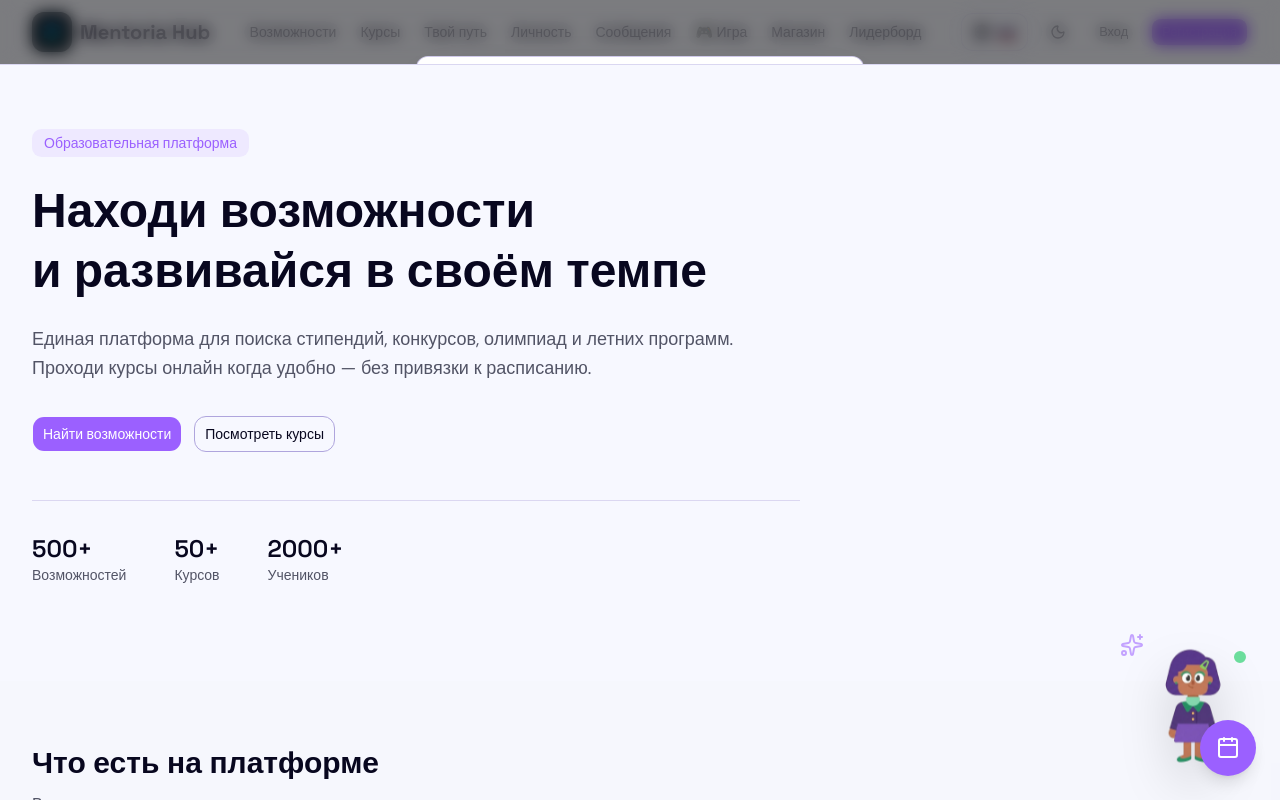
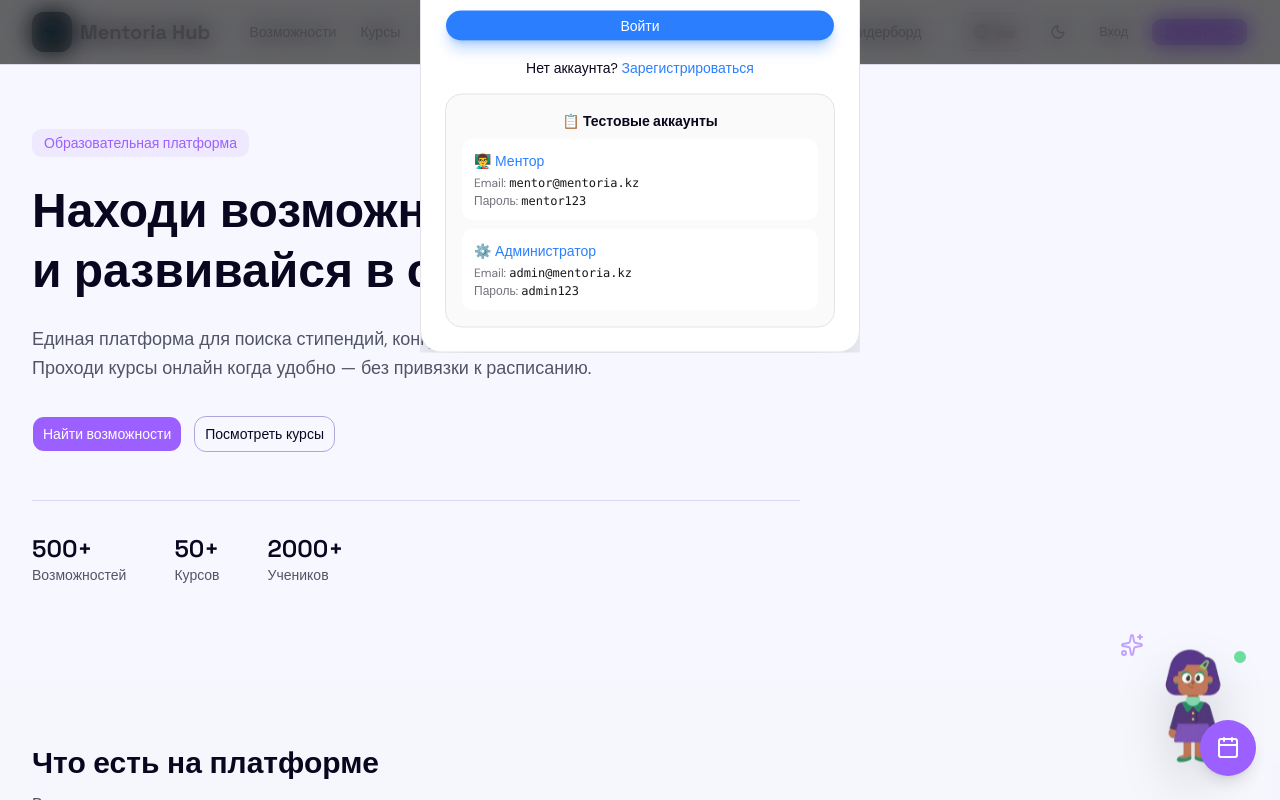
Before and after one commit to ulacoder/mentoria-hub, a Next.js app: page / in a window 1280 px wide. Both pictures are taken after a click on the button "Вход". Shown: the top 800 px of the page. Built offline with nearby package versions, Linux system fonts and the light colour scheme.

Commit message:
redesign: rebuild auth modal with proper z-index layering

```diff
--- a/src/components/auth-modal.tsx
+++ b/src/components/auth-modal.tsx
@@ -3,7 +3,7 @@
 import { useState } from "react";
 import { useRouter } from "next/navigation";
 import { Button } from "@/components/ui/button";
-import { X, Mail, Lock, User, GraduationCapIcon } from "lucide-react";
+import { X, Mail, Lock, User } from "lucide-react";
 import { useAuth } from "@/contexts/auth-context";
 
 interface AuthModalProps {
@@ -61,7 +61,6 @@ export function AuthModal({ isOpen, onClose, redirectTo }: AuthModalProps) {
       );
       if (success) {
         onClose();
-        // Redirect students to profile setup
         if (formData.role === "student") {
           setTimeout(() => router.push("/profile/setup"), 100);
         } else if (redirectTo) {
@@ -84,21 +83,30 @@ export function AuthModal({ isOpen, onClose, redirectTo }: AuthModalProps) {
   };
 
   return (
-    <div className="fixed inset-0 z-[999] flex items-start justify-center bg-black/50 backdrop-blur-sm p-4 sm:p-6 overflow-y-auto">
-      <div className="bg-card border border-border/60 rounded-lg w-full max-w-md my-8 max-h-[calc(100vh-4rem)] shadow-2xl">
-        <div className="sticky top-0 bg-card border-b border-border/40 p-4 flex items-center justify-between z-10 rounded-t-lg">
-          <h2 className="text-xl font-heading font-bold">
-            {mode === "login" ? "Вход в аккаунт" : "Регистрация"}
+    <>
+      <div
+        className="fixed inset-0 bg-black/60 backdrop-blur-md z-[9998]"
+        onClick={onClose}
+      />
+
+      <div className="fixed left-1/2 top-1/2 -translate-x-1/2 -translate-y-1/2 z-[9999] w-[95vw] max-w-[440px] max-h-[90vh] overflow-hidden">
+        <div className="bg-white dark:bg-zinc-900 rounded-2xl shadow-2xl border border-zinc-200 dark:border-zinc-800 overflow-hidden">
+          <div className="flex items-center justify-between p-6 border-b border-zinc-200 dark:border-zinc-800">
+            <h2 className="text-2xl font-bold">
+              {mode === "login" ? "Вход" : "Регистрация"}
             </h2>
-          <button onClick={onClose} className="p-2 hover:bg-muted rounded-lg transition-colors">
+            <button
+              onClick={onClose}
+              className="p-2 hover:bg-zinc-100 dark:hover:bg-zinc-800 rounded-lg transition-colors"
+            >
               <X className="w-5 h-5" />
             </button>
           </div>
 
-        <div className="max-h-[calc(100vh-8rem)] overflow-y-auto">
+          <div className="overflow-y-auto max-h-[calc(90vh-80px)]">
             <form onSubmit={handleSubmit} className="p-6 space-y-4">
               {error && (
-            <div className="bg-destructive/10 text-destructive text-sm p-3 rounded-lg">
+                <div className="bg-red-50 dark:bg-red-950/30 text-red-600 dark:text-red-400 text-sm p-3 rounded-lg border border-red-200 dark:border-red-900">
                   {error}
                 </div>
               )}
@@ -108,12 +116,12 @@ export function AuthModal({ isOpen, onClose, redirectTo }: AuthModalProps) {
                   <div>
                     <label className="block text-sm font-medium mb-2">Имя</label>
                     <div className="relative">
-                  <User className="absolute left-3 top-1/2 -translate-y-1/2 w-4 h-4 text-muted-foreground" />
+                      <User className="absolute left-3 top-1/2 -translate-y-1/2 w-5 h-5 text-zinc-400" />
                       <input
                         type="text"
                         value={formData.name}
                         onChange={(e) => setFormData({ ...formData, name: e.target.value })}
-                    className="w-full pl-10 pr-4 py-2 bg-background border border-border/60 rounded-lg focus:outline-none focus:ring-2 focus:ring-primary"
+                        className="w-full pl-11 pr-4 py-3 bg-zinc-50 dark:bg-zinc-800 border border-zinc-200 dark:border-zinc-700 rounded-xl focus:outline-none focus:ring-2 focus:ring-blue-500 transition-all"
                         placeholder="Ваше имя"
                         required
                       />
@@ -123,45 +131,25 @@ export function AuthModal({ isOpen, onClose, redirectTo }: AuthModalProps) {
                   <div>
                     <label className="block text-sm font-medium mb-2">Роль</label>
                     <div className="grid grid-cols-3 gap-2">
+                      {[
+                        { value: "student", emoji: "🎓", label: "Студент" },
+                        { value: "mentor", emoji: "👨‍🏫", label: "Ментор" },
+                        { value: "admin", emoji: "⚙️", label: "Админ" }
+                      ].map((role) => (
                         <button
+                          key={role.value}
                           type="button"
-                    onClick={() => setFormData({ ...formData, role: "student" })}
-                    className={`p-3 rounded-lg border-2 transition-all ${
-                      formData.role === "student"
-                        ? "border-primary bg-primary/10"
-                        : "border-border/60 hover:border-primary/40"
+                          onClick={() => setFormData({ ...formData, role: role.value as any })}
+                          className={`p-3 rounded-xl border-2 transition-all ${
+                            formData.role === role.value
+                              ? "border-blue-500 bg-blue-50 dark:bg-blue-950/30"
+                              : "border-zinc-200 dark:border-zinc-700 hover:border-blue-300 dark:hover:border-blue-700"
                           }`}
                         >
-                    <div className="text-2xl mb-1">🎓</div>
-                    <div className="text-xs font-medium">Студент</div>
-                    <div className="text-[10px] text-muted-foreground mt-1">Учусь и развиваюсь</div>
+                          <div className="text-2xl mb-1">{role.emoji}</div>
+                          <div className="text-xs font-medium">{role.label}</div>
                         </button>
-                  <button
-                    type="button"
-                    onClick={() => setFormData({ ...formData, role: "mentor" })}
-                    className={`p-3 rounded-lg border-2 transition-all ${
-                      formData.role === "mentor"
-                        ? "border-primary bg-primary/10"
-                        : "border-border/60 hover:border-primary/40"
-                    }`}
-                  >
-                    <div className="text-2xl mb-1">👨‍🏫</div>
-                    <div className="text-xs font-medium">Ментор</div>
-                    <div className="text-[10px] text-muted-foreground mt-1">Помогаю студентам</div>
-                  </button>
-                  <button
-                    type="button"
-                    onClick={() => setFormData({ ...formData, role: "admin" })}
-                    className={`p-3 rounded-lg border-2 transition-all ${
-                      formData.role === "admin"
-                        ? "border-primary bg-primary/10"
-                        : "border-border/60 hover:border-primary/40"
-                    }`}
-                  >
-                    <div className="text-2xl mb-1">⚙️</div>
-                    <div className="text-xs font-medium">Админ</div>
-                    <div className="text-[10px] text-muted-foreground mt-1">Управляю платформой</div>
-                  </button>
+                      ))}
                     </div>
                   </div>
 
@@ -172,27 +160,26 @@ export function AuthModal({ isOpen, onClose, redirectTo }: AuthModalProps) {
                         <select
                           value={formData.grade}
                           onChange={(e) => setFormData({ ...formData, grade: e.target.value })}
-                      className="w-full px-4 py-2 bg-background border border-border/60 rounded-lg focus:outline-none focus:ring-2 focus:ring-primary"
+                          className="w-full px-4 py-3 bg-zinc-50 dark:bg-zinc-800 border border-zinc-200 dark:border-zinc-700 rounded-xl focus:outline-none focus:ring-2 focus:ring-blue-500"
                         >
-                      <option>8 класс</option>
-                      <option>9 класс</option>
-                      <option>10 класс</option>
-                      <option>11 класс</option>
+                          {["8 класс", "9 класс", "10 класс", "11 класс"].map(grade => (
+                            <option key={grade}>{grade}</option>
+                          ))}
                         </select>
                       </div>
 
                       <div>
-                    <label className="block text-sm font-medium mb-2">Интересы (выберите минимум 1)</label>
+                        <label className="block text-sm font-medium mb-2">Интересы (минимум 1)</label>
                         <div className="flex flex-wrap gap-2">
                           {interestOptions.map((interest) => (
                             <button
                               key={interest}
                               type="button"
                               onClick={() => toggleInterest(interest)}
-                          className={`px-3 py-1 rounded-full text-sm transition-all ${
+                              className={`px-4 py-2 rounded-full text-sm font-medium transition-all ${
                                 formData.interests.includes(interest)
-                              ? "bg-primary text-white"
-                              : "bg-muted hover:bg-muted/80"
+                                  ? "bg-blue-500 text-white shadow-lg shadow-blue-500/30"
+                                  : "bg-zinc-100 dark:bg-zinc-800 hover:bg-zinc-200 dark:hover:bg-zinc-700"
                               }`}
                             >
                               {interest}
@@ -208,12 +195,12 @@ export function AuthModal({ isOpen, onClose, redirectTo }: AuthModalProps) {
               <div>
                 <label className="block text-sm font-medium mb-2">Email</label>
                 <div className="relative">
-              <Mail className="absolute left-3 top-1/2 -translate-y-1/2 w-4 h-4 text-muted-foreground" />
+                  <Mail className="absolute left-3 top-1/2 -translate-y-1/2 w-5 h-5 text-zinc-400" />
                   <input
                     type="email"
                     value={formData.email}
                     onChange={(e) => setFormData({ ...formData, email: e.target.value })}
-                className="w-full pl-10 pr-4 py-2 bg-background border border-border/60 rounded-lg focus:outline-none focus:ring-2 focus:ring-primary"
+                    className="w-full pl-11 pr-4 py-3 bg-zinc-50 dark:bg-zinc-800 border border-zinc-200 dark:border-zinc-700 rounded-xl focus:outline-none focus:ring-2 focus:ring-blue-500 transition-all"
                     placeholder="email@example.com"
                     required
                   />
@@ -223,12 +210,12 @@ export function AuthModal({ isOpen, onClose, redirectTo }: AuthModalProps) {
               <div>
                 <label className="block text-sm font-medium mb-2">Пароль</label>
                 <div className="relative">
-              <Lock className="absolute left-3 top-1/2 -translate-y-1/2 w-4 h-4 text-muted-foreground" />
+                  <Lock className="absolute left-3 top-1/2 -translate-y-1/2 w-5 h-5 text-zinc-400" />
                   <input
                     type="password"
                     value={formData.password}
                     onChange={(e) => setFormData({ ...formData, password: e.target.value })}
-                className="w-full pl-10 pr-4 py-2 bg-background border border-border/60 rounded-lg focus:outline-none focus:ring-2 focus:ring-primary"
+                    className="w-full pl-11 pr-4 py-3 bg-zinc-50 dark:bg-zinc-800 border border-zinc-200 dark:border-zinc-700 rounded-xl focus:outline-none focus:ring-2 focus:ring-blue-500 transition-all"
                     placeholder="••••••••"
                     required
                     minLength={6}
@@ -236,7 +223,10 @@ export function AuthModal({ isOpen, onClose, redirectTo }: AuthModalProps) {
                 </div>
               </div>
 
-          <Button type="submit" className="w-full bg-primary hover:bg-primary/90">
+              <Button
+                type="submit"
+                className="w-full bg-blue-500 hover:bg-blue-600 text-white py-3 rounded-xl font-medium shadow-lg shadow-blue-500/30 transition-all"
+              >
                 {mode === "login" ? "Войти" : "Зарегистрироваться"}
               </Button>
 
@@ -250,7 +240,7 @@ export function AuthModal({ isOpen, onClose, redirectTo }: AuthModalProps) {
                         setMode("register");
                         setError("");
                       }}
-                  className="text-primary hover:underline font-medium"
+                      className="text-blue-500 hover:text-blue-600 font-medium"
                     >
                       Зарегистрироваться
                     </button>
@@ -264,7 +254,7 @@ export function AuthModal({ isOpen, onClose, redirectTo }: AuthModalProps) {
                         setMode("login");
                         setError("");
                       }}
-                  className="text-primary hover:underline font-medium"
+                      className="text-blue-500 hover:text-blue-600 font-medium"
                     >
                       Войти
                     </button>
@@ -273,23 +263,23 @@ export function AuthModal({ isOpen, onClose, redirectTo }: AuthModalProps) {
               </div>
 
               {mode === "login" && (
-            <div className="mt-4 p-4 bg-muted/50 rounded-lg border border-border/40 text-sm space-y-3">
+                <div className="mt-4 p-4 bg-zinc-50 dark:bg-zinc-800 rounded-xl border border-zinc-200 dark:border-zinc-700 text-sm space-y-3">
                   <h3 className="font-semibold text-center mb-2">📋 Тестовые аккаунты</h3>
 
                   <div className="space-y-2">
-                <div className="bg-background/80 p-3 rounded-md">
-                  <div className="font-medium text-primary mb-1">👨‍🏫 Ментор</div>
-                  <div className="text-xs text-muted-foreground space-y-0.5">
-                    <div>Email: <span className="font-mono text-foreground">mentor@mentoria.kz</span></div>
-                    <div>Пароль: <span className="font-mono text-foreground">mentor123</span></div>
+                    <div className="bg-white dark:bg-zinc-900 p-3 rounded-lg">
+                      <div className="font-medium text-blue-500 mb-1">👨‍🏫 Ментор</div>
+                      <div className="text-xs text-zinc-500 space-y-0.5">
+                        <div>Email: <span className="font-mono text-zinc-900 dark:text-zinc-100">mentor@mentoria.kz</span></div>
+                        <div>Пароль: <span className="font-mono text-zinc-900 dark:text-zinc-100">mentor123</span></div>
                       </div>
                     </div>
 
-                <div className="bg-background/80 p-3 rounded-md">
-                  <div className="font-medium text-primary mb-1">⚙️ Администратор</div>
-                  <div className="text-xs text-muted-foreground space-y-0.5">
-                    <div>Email: <span className="font-mono text-foreground">admin@mentoria.kz</span></div>
-                    <div>Пароль: <span className="font-mono text-foreground">admin123</span></div>
+                    <div className="bg-white dark:bg-zinc-900 p-3 rounded-lg">
+                      <div className="font-medium text-blue-500 mb-1">⚙️ Администратор</div>
+                      <div className="text-xs text-zinc-500 space-y-0.5">
+                        <div>Email: <span className="font-mono text-zinc-900 dark:text-zinc-100">admin@mentoria.kz</span></div>
+                        <div>Пароль: <span className="font-mono text-zinc-900 dark:text-zinc-100">admin123</span></div>
                       </div>
                     </div>
                   </div>
@@ -297,12 +287,12 @@ export function AuthModal({ isOpen, onClose, redirectTo }: AuthModalProps) {
               )}
 
               {mode === "register" && formData.role === "student" && (
-            <div className="mt-4 p-4 bg-blue-500/10 rounded-lg border border-blue-500/30 text-sm">
+                <div className="mt-4 p-4 bg-blue-50 dark:bg-blue-950/30 rounded-xl border border-blue-200 dark:border-blue-900 text-sm">
                   <div className="flex gap-2 items-start">
                     <div className="text-lg">💡</div>
                     <div>
                       <div className="font-semibold text-blue-600 dark:text-blue-400 mb-1">Для студентов</div>
-                  <div className="text-xs text-muted-foreground">
+                      <div className="text-xs text-zinc-600 dark:text-zinc-400">
                         Создавайте аккаунт самостоятельно, чтобы указать свои интересы и пройти тест на тип личности.
                         Это поможет платформе подобрать для вас персонализированные курсы и менторов!
                       </div>
@@ -314,5 +304,6 @@ export function AuthModal({ isOpen, onClose, redirectTo }: AuthModalProps) {
           </div>
         </div>
       </div>
+    </>
   );
 }
```
Lines whose indentation alone changed are shown as unchanged.
